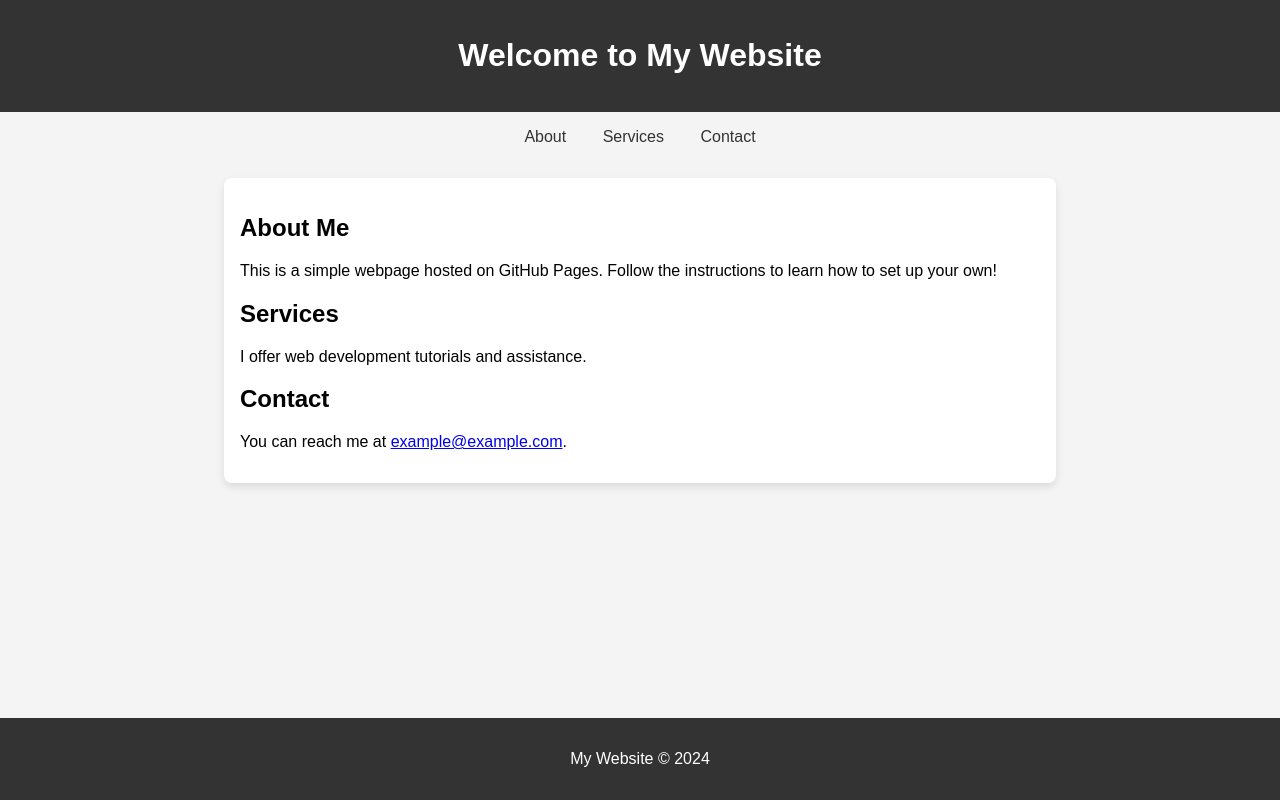
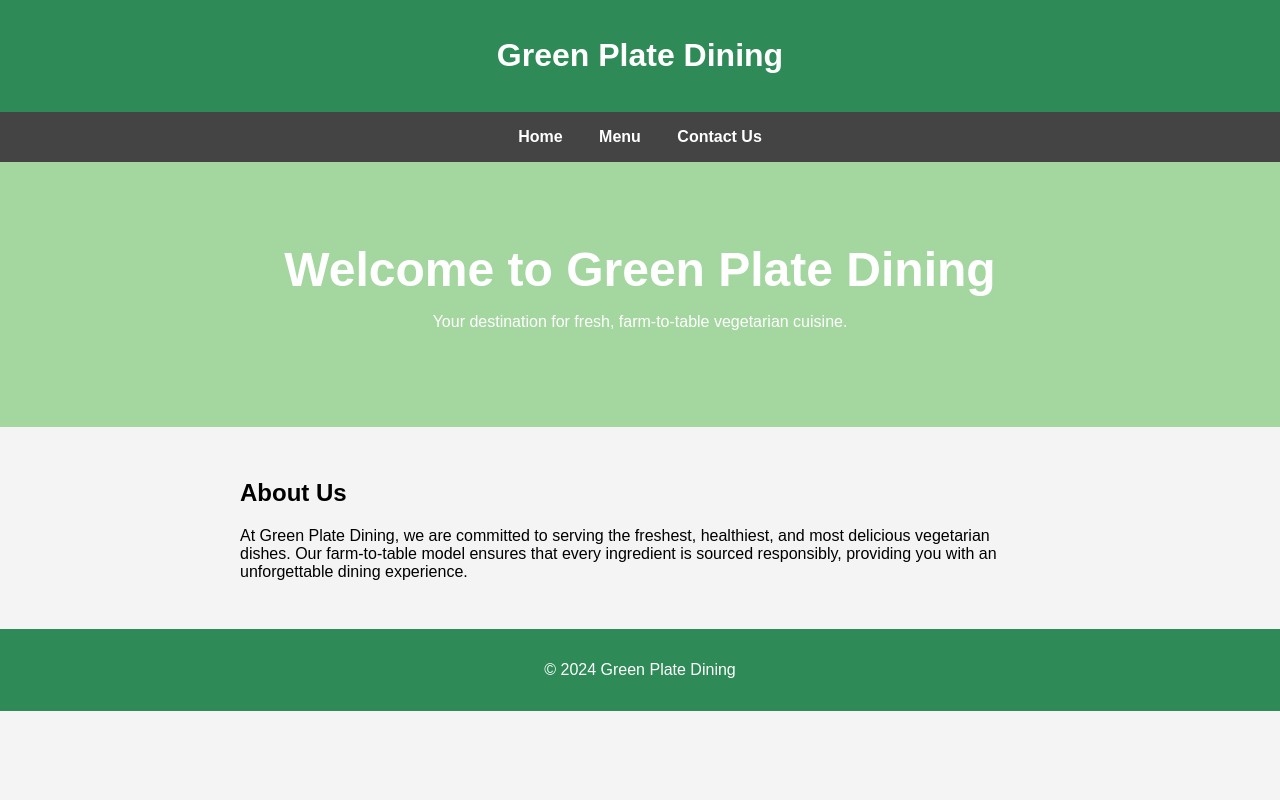
Before and after one commit to ahsanaziz-27/My_website, a plain HTML site: page index.html in a window 1280 px wide. Drawn offline with Linux system fonts and the light colour scheme.

Commit message:
Update index.html

```diff
--- a/index.html
+++ b/index.html
@@ -3,7 +3,7 @@
 <head>
     <meta charset="UTF-8">
     <meta name="viewport" content="width=device-width, initial-scale=1.0">
-    <title>My Website</title>
+    <title>Green Plate Dining</title>
     <style>
         body {
             font-family: Arial, sans-serif;
@@ -12,64 +12,64 @@
             background-color: #f4f4f4;
         }
         header {
-            background-color: #333;
+            background-color: #2e8b57;
             color: white;
             padding: 1rem 0;
             text-align: center;
         }
         nav {
             text-align: center;
-            margin: 1rem 0;
+            background: #444;
+            padding: 1rem 0;
         }
         nav a {
+            color: white;
             margin: 0 1rem;
             text-decoration: none;
-            color: #333;
+            font-weight: bold;
         }
-        main {
+        .hero {
+            text-align: center;
+            padding: 5rem 1rem;
+            background-color: #a4d79f;
+            color: white;
+        }
+        .hero h1 {
+            font-size: 3rem;
+            margin: 0;
+        }
+        .section {
+            padding: 2rem;
             max-width: 800px;
-            margin: 2rem auto;
-            padding: 1rem;
-            background: white;
-            border-radius: 8px;
-            box-shadow: 0 4px 8px rgba(0,0,0,0.1);
+            margin: auto;
         }
         footer {
             text-align: center;
-            padding: 1rem 0;
-            background-color: #333;
+            padding: 1rem;
+            background-color: #2e8b57;
             color: white;
-            position: fixed;
-            bottom: 0;
-            width: 100%;
         }
     </style>
 </head>
 <body>
     <header>
-        <h1>Welcome to My Website</h1>
+        <h1>Green Plate Dining</h1>
     </header>
     <nav>
-        <a href="#about">About</a>
-        <a href="#services">Services</a>
-        <a href="#contact">Contact</a>
+        <a href="index.html">Home</a>
+        <a href="menu.html">Menu</a>
+        <a href="contact.html">Contact Us</a>
     </nav>
-    <main>
-        <section id="about">
-            <h2>About Me</h2>
-            <p>This is a simple webpage hosted on GitHub Pages. Follow the instructions to learn how to set up your own!</p>
-        </section>
-        <section id="services">
-            <h2>Services</h2>
-            <p>I offer web development tutorials and assistance.</p>
-        </section>
-        <section id="contact">
-            <h2>Contact</h2>
-            <p>You can reach me at <a href="mailto:example@example.com">example@example.com</a>.</p>
-        </section>
-    </main>
+    <div class="hero">
+        <h1>Welcome to Green Plate Dining</h1>
+        <p>Your destination for fresh, farm-to-table vegetarian cuisine.</p>
+    </div>
+    <section class="section">
+        <h2>About Us</h2>
+        <p>At Green Plate Dining, we are committed to serving the freshest, healthiest, and most delicious vegetarian dishes. Our farm-to-table model ensures that every ingredient is sourced responsibly, providing you with an unforgettable dining experience.</p>
+    </section>
     <footer>
-        <p>My Website &copy; 2024</p>
+        <p>&copy; 2024 Green Plate Dining</p>
     </footer>
 </body>
 </html>
```
